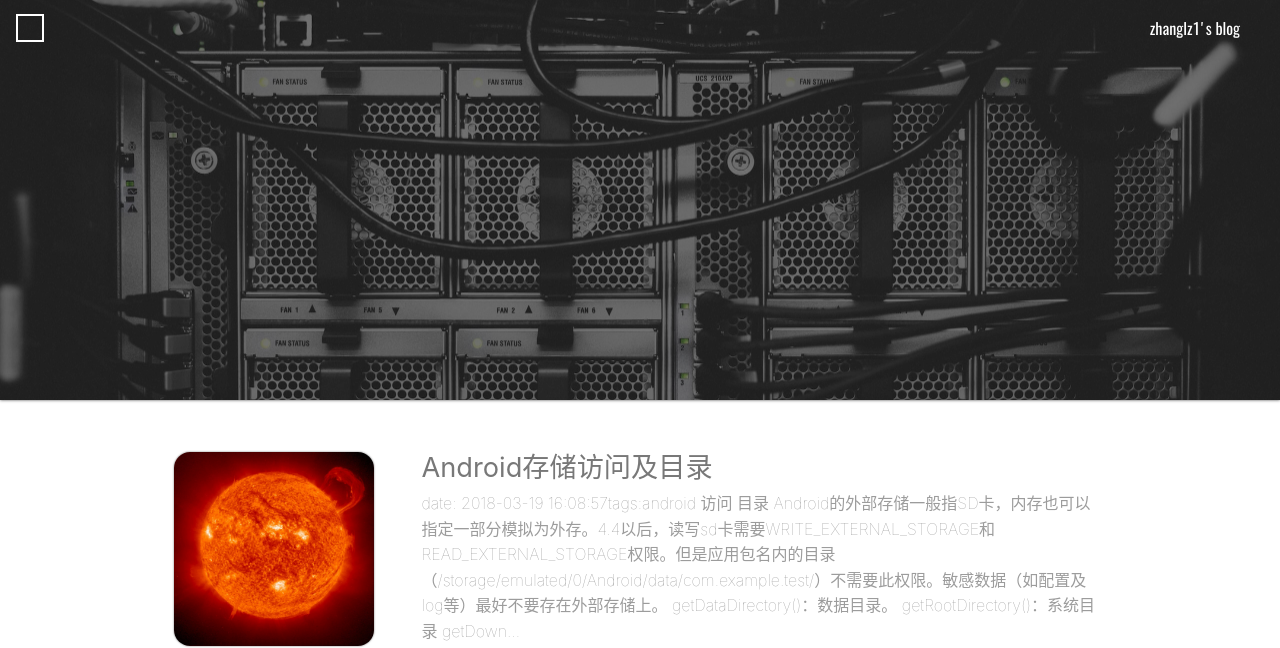
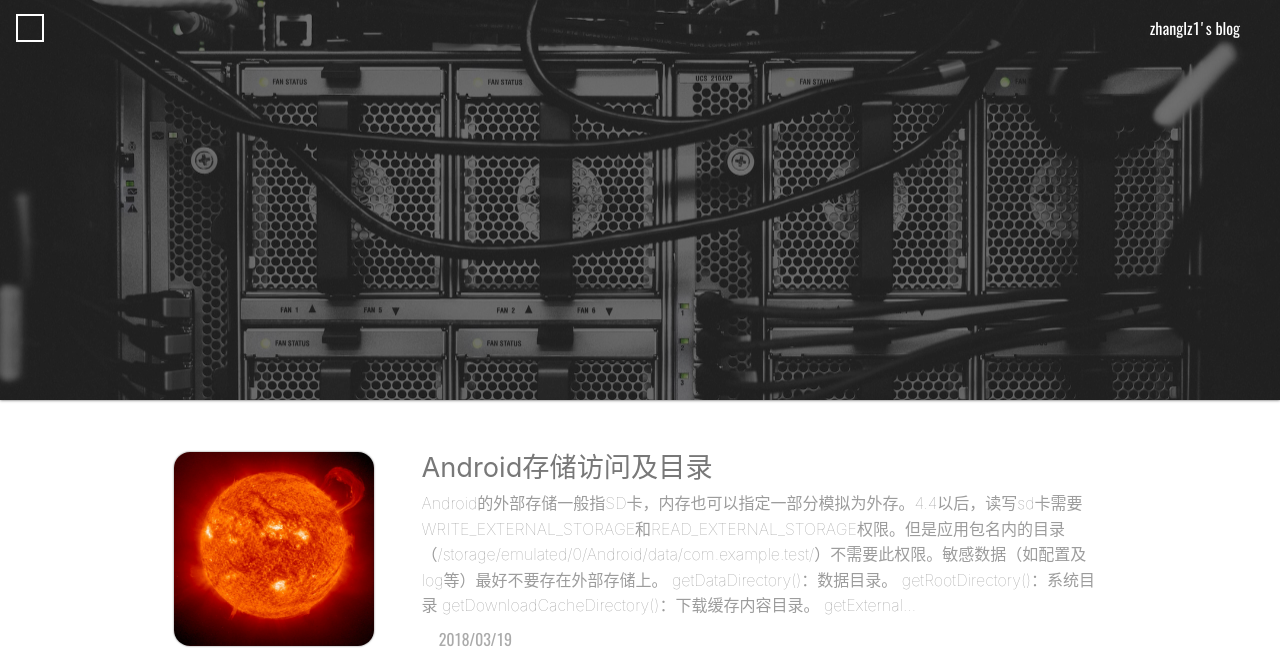
Before and after one commit to zhanglz1/zhanglz1.github.io, a plain HTML site: page index.html in a window 1280 px wide. Shown: the top 648 px of the page. Drawn offline with nearby package versions, Linux system fonts and the light colour scheme; some packages are replaced by stand-ins of ours; a script that the page names is missing; a web font is replaced by a local one.

Commit message:
Site updated: 2018-03-21 11:25:51

```diff
--- a/index.html
+++ b/index.html
@@ -321,11 +321,11 @@ height:50vh;
                     <span>Android存储访问及目录</span>
             </a>
             <div class="abstract-content">
-                date: 2018-03-19 16:08:57tags:android 访问 目录
-Android的外部存储一般指SD卡，内存也可以指定一部分模拟为外存。4.4以后，读写sd卡需要WRITE_EXTERNAL_STORAGE和READ_EXTERNAL_STORAGE权限。但是应用包名内的目录（/storage/emulated/0/Android/data/com.example.test/）不需要此权限。敏感数据（如配置及log等）最好不要存在外部存储上。
+                Android的外部存储一般指SD卡，内存也可以指定一部分模拟为外存。4.4以后，读写sd卡需要WRITE_EXTERNAL_STORAGE和READ_EXTERNAL_STORAGE权限。但是应用包名内的目录（/storage/emulated/0/Android/data/com.example.test/）不需要此权限。敏感数据（如配置及log等）最好不要存在外部存储上。
   getDataDirectory()：数据目录。
   getRootDirectory()：系统目录
-  getDown...
+  getDownloadCacheDirectory()：下载缓存内容目录。
+  getExternal...
             </div>
             <div class="abstract-post-meta">
                 <!-- date  -->
```
Also changed, not shown: 2018/03/19/111/index.html (+1 -2 lines), archives/2018/03/index.html (+3 -3 lines), archives/2018/index.html (+3 -3 lines), archives/index.html (+3 -3 lines).
